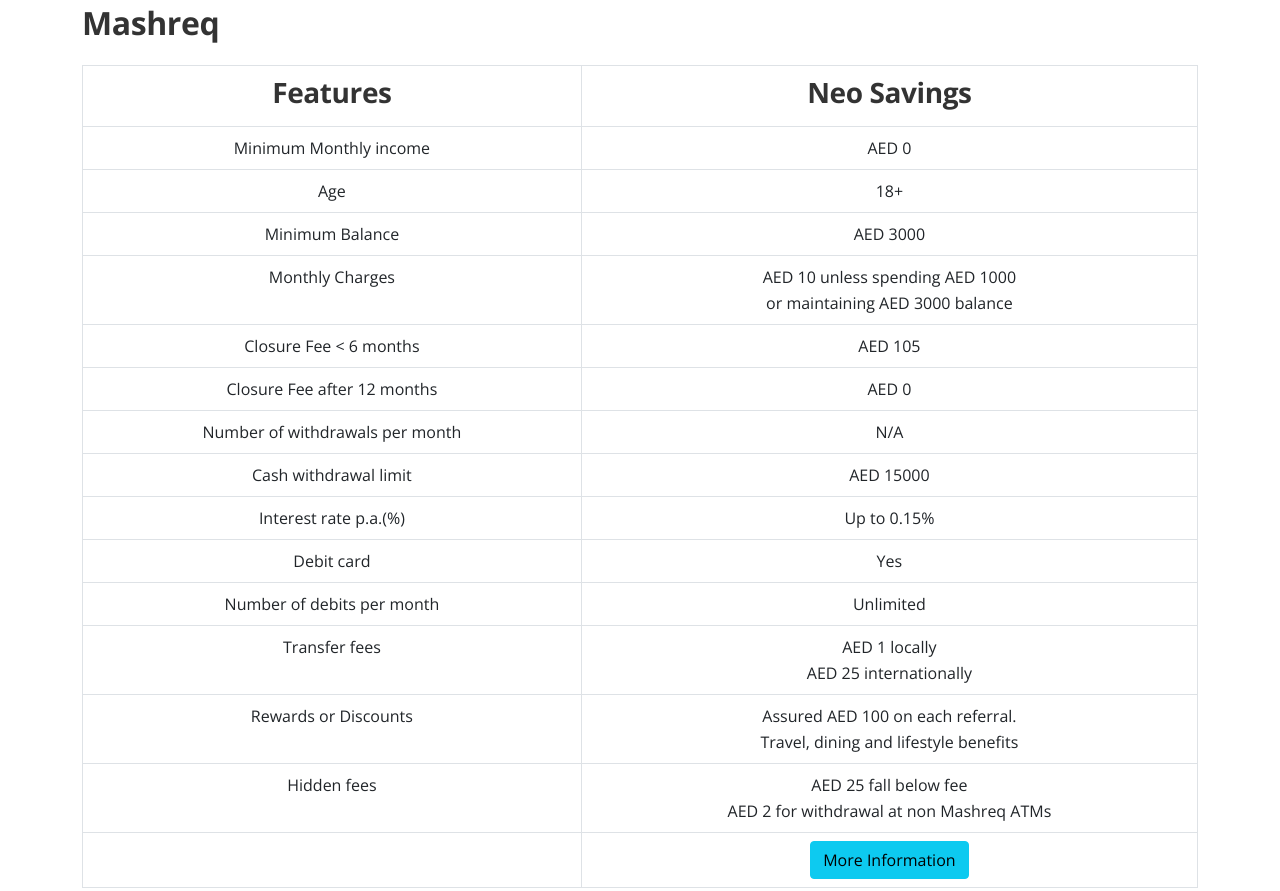
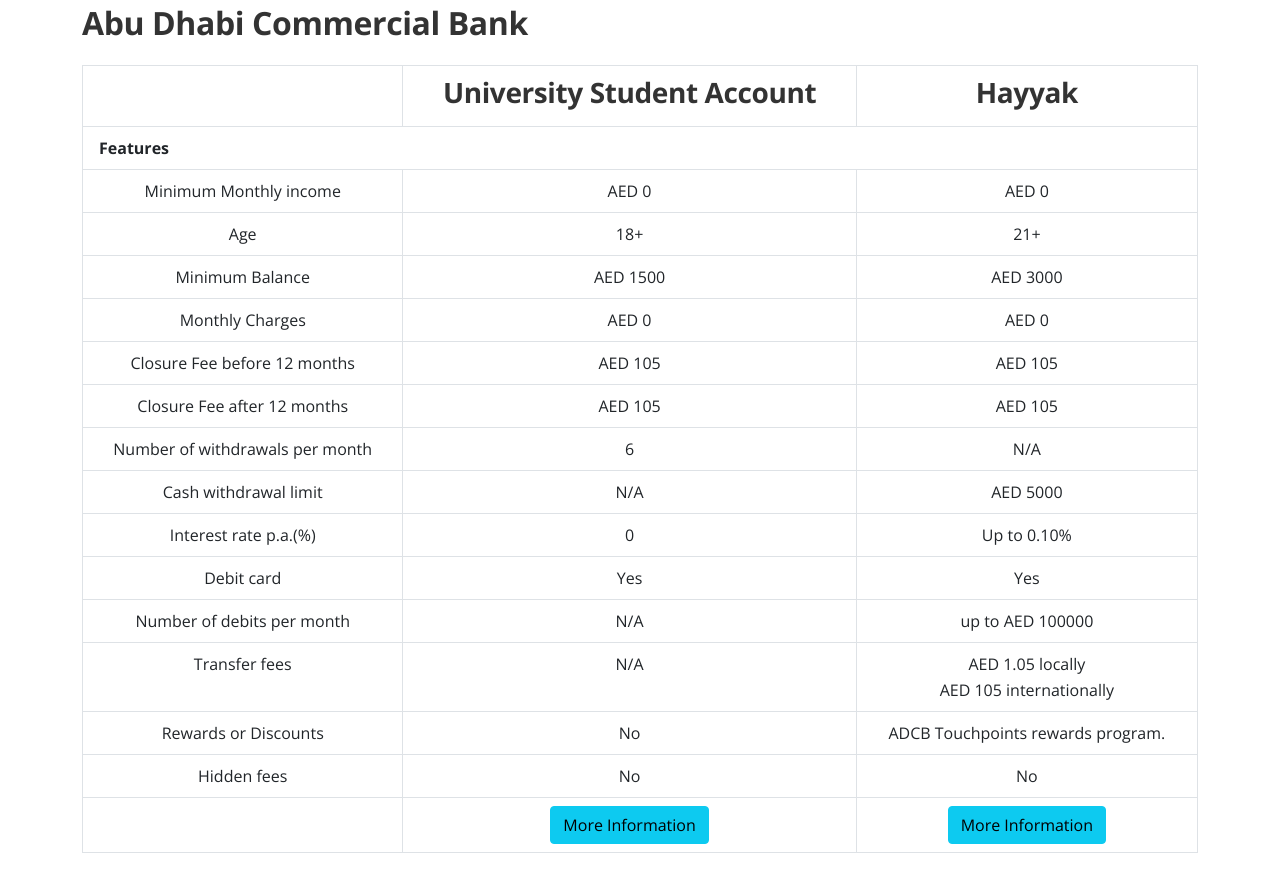
Before and after one commit to DeviousLab/uae-student-bank-accounts, a plain HTML site: page index.html in a window 1280 px wide. Shown: the part 4567-5458 px from the top of the page. Drawn offline with nearby package versions, Linux system fonts and the light colour scheme.

```diff
--- a/index.html
+++ b/index.html
@@ -328,6 +328,108 @@
     <!-- Details 1 -->
     <div id="details" class="basic-3">
         <div class="container">
+            <h2>Abu Dhabi Commercial Bank</h2>
+            <table class="table table-hover table-bordered" style="text-align:center;padding-left:200px; padding-right:200px;">
+                <thead>
+                    <tr class="active">
+                        <th style="background:#fff">
+                        </th>
+                        <th>
+                                <h3>University Student Account</h3>
+                        </th>
+                        <th>
+                                <h3>Hayyak</h3>
+                        </th>
+                    </tr>
+                </thead>
+                <tbody>
+                    <tr>
+                        <td colspan="4" align="left" class="active ps-3"><b>Features</b></td>
+                    </tr>
+                    <tr>
+                        <td>Minimum Monthly income</td>
+                        <td>AED 0</td>
+                        <td>AED 0</td>
+                    </tr>
+                    <tr>
+                        <td>Age</td>
+                        <td>18+</td>
+                        <td>21+</td>
+                    </tr>
+                    <tr>
+                        <td>Minimum Balance</td>
+                        <td>AED 1500</td>
+                        <td>AED 3000</td>
+                    </tr>
+                    <tr>
+                        <td>Monthly Charges</td>
+                        <td>AED 0</td>
+                        <td>AED 0</td>
+                    </tr>
+                    <tr>
+                        <td>Closure Fee before 12 months</td>
+                        <td>AED 105</i></td>
+                        <td>AED 105</i></td>
+                    </tr>
+                    <tr>
+                        <td>Closure Fee after 12 months</td>
+                        <td>AED 105</td>
+                        <td>AED 105</i></td>
+                    </tr>
+                    <tr>
+                        <td>Number of withdrawals per month</td>
+                        <td>6</td>
+                        <td>N/A</td>
+                    </tr>
+                    <tr>
+                        <td>Cash withdrawal limit</td>
+                        <td>N/A</td>
+                        <td>AED 5000</td>
+                    </tr>
+                    <tr>
+                        <td>Interest rate p.a.(%)</td>
+                        <td>0</td>
+                        <td>Up to 0.10%</td>
+                    </tr>
+                    <tr>
+                        <td>Debit card</td>
+                        <td>Yes</td>
+                        <td>Yes</td>
+                    </tr>
+                    <tr>
+                        <td>Number of debits per month</td>
+                        <td>N/A</td>
+                        <td>up to AED 100000</td>
+                    </tr>
+                    <tr>
+                        <td>Transfer fees</td>
+                        <td>N/A</td>
+                        <td>AED 1.05 locally <br> AED 105 internationally</td>
+                    </tr>
+                    <tr>
+                        <td>Rewards or Discounts</td>
+                        <td>No</td>
+                        <td>ADCB Touchpoints rewards program.</td>
+                    </tr>
+                    <tr>
+                        <td>Hidden fees</td>
+                        <td>No</td>
+                        <td>No</td>
+                    </tr>
+                    <tr>
+                        <td></td>
+                        <td><a href="https://www.adcb.com/en/islamic/personal/accounts/current-and-savings-account/university-student-account" class="btn btn-info">More Information</a></td>
+                        <td><a href="https://www.adcb.com/en/personal/adcb-for-you/hayyak/" class="btn btn-info">More Information</a></td>
+                    </tr>
+                </tbody>
+            </table>
+        </div> <!-- end of container -->
+    </div> <!-- end of basic-3 -->
+    <!-- end of details 1 -->
+
+    <!-- Details 1 -->
+    <div id="details" class="basic-3">
+        <div class="container">
             <h2>Mashreq</h2>
             <table class="table table-hover table-bordered"
                 style="text-align:center;padding-left:200px; padding-right:200px;">
```
